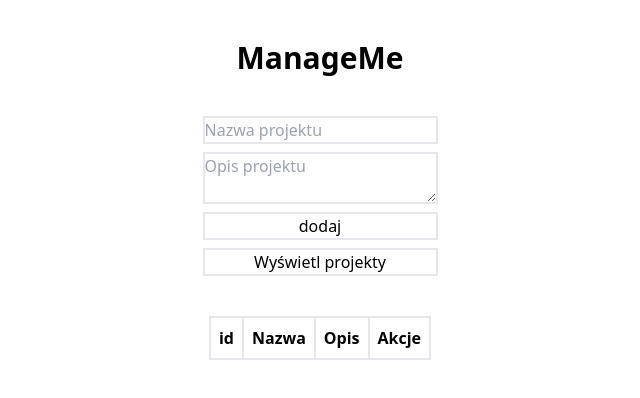
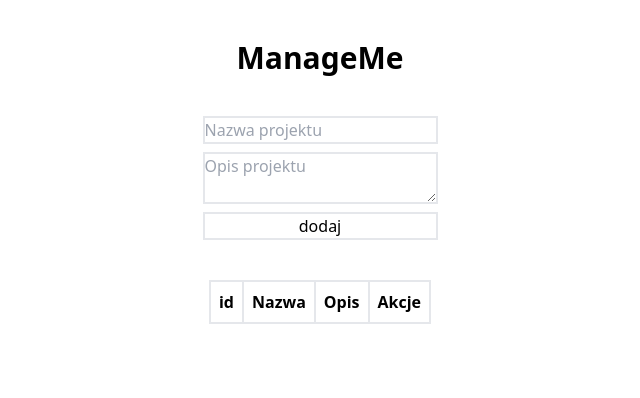
Before and after one commit to amMooncake/paw_wsei_ts, a React (Vite) app in the folder client/: page / in a window 1280 px wide. Shown: the top 398 px of the page, without its empty margins (320-960 px from the left). Built offline with nearby package versions, Linux system fonts and the light colour scheme.

Commit message:
fix(code cleanup): moved form to seperate file

```diff
--- a/client/src/App.tsx
+++ b/client/src/App.tsx
@@ -1,59 +1,22 @@
 import { useState } from 'react'
-import type { Project, ProjectForm } from './models/project'
+
 import { projectApi } from './api/projectApi'
 import DataTable from './components/dataTable'
+import ProjectForm from './components/ProjectForm'
+
+import type { Project } from './models/project'
 
 
-const emptyForm: ProjectForm = {
-  name: '',
-  description: '',
-}
-
 export default function App() {
-  const [createForm, setCreateForm] = useState<ProjectForm>(emptyForm)
   const [projects, setProjects] = useState<Project[]>(projectApi.getAll())
 
+  return (
+    <main  className="min-h-screen flex flex-col items-center justify-start p-10 gap-10">
 
-  function handleSubmit(event: React.ChangeEvent<HTMLFormElement>): void {
-    event.preventDefault()
-    projectApi.create(createForm)
+      <h1 className='text-3xl font-bold'>ManageMe</h1>
+      <ProjectForm setProjects={setProjects} />
+      <DataTable projects={projects} setProjects={setProjects} />
 
-    setCreateForm(emptyForm)
-    setProjects(projectApi.getAll())
-  }
-
-  return (
-    <main className="min-h-screen flex justify-center p-10">
-      <div className="flex flex-col items-center gap-10">
-        <h1 className='text-3xl font-bold'>ManageMe</h1>
-
-        <form id='project-form' className='flex flex-col gap-2' onSubmit={handleSubmit}>
-          <input
-            className='border-2'
-            type="text"
-            value={createForm.name}
-            placeholder="Nazwa projektu"
-            onChange={(event) => setCreateForm({ ...createForm, name: event.target.value })}
-          />
-
-          <textarea
-            className='border-2'
-            value={createForm.description}
-            placeholder="Opis projektu"
-            onChange={(event) => setCreateForm({ ...createForm, description: event.target.value })}
-          />
-          <button className='border-2' type="submit">
-            dodaj
-          </button>
-          <button className='border-2' type="button" onClick={projectApi.logAll}>
-            Wyświetl projekty
-          </button>
-        </form>
-
-        <DataTable projects={projects} setProjects={setProjects} />
-
-      </div>
     </main>
-
   )
 }
--- /dev/null
+++ b/client/src/components/ProjectForm.tsx
@@ -0,0 +1,44 @@
+import { useState, type Dispatch, type SetStateAction } from 'react';
+
+import { projectApi } from '../api/projectApi';
+
+import type { Project, ProjectForm } from '../models/project'
+import { emptyForm } from "../models/project";
+
+
+
+export default function ProjectForm({ setProjects }: { setProjects: Dispatch<SetStateAction<Project[]>> }) {
+
+    const [createForm, setCreateForm] = useState<ProjectForm>(emptyForm)
+
+  function handleSubmit(event: React.ChangeEvent<HTMLFormElement>): void {
+    event.preventDefault()
+    projectApi.create(createForm)
+
+    setCreateForm(emptyForm)
+    setProjects(projectApi.getAll())
+  }
+
+  return <>
+
+    <form id='project-form' className='flex flex-col gap-2' onSubmit={handleSubmit}>
+      <input
+        className='border-2'
+        type="text"
+        value={createForm.name}
+        placeholder="Nazwa projektu"
+        onChange={(event) => setCreateForm({ ...createForm, name: event.target.value })}
+      />
+
+      <textarea
+        className='border-2'
+        value={createForm.description}
+        placeholder="Opis projektu"
+        onChange={(event) => setCreateForm({ ...createForm, description: event.target.value })}
+      />
+
+      <button className='border-2' type="submit"> dodaj </button>
+      {/* <button className='border-2' type="button" onClick={projectApi.logAll}> Wyświetl projekty </button> */}
+    </form>
+  </>
+}
--- a/client/src/components/dataTable.tsx
+++ b/client/src/components/dataTable.tsx
@@ -2,19 +2,15 @@ import { useState } from "react";
 import { projectApi } from "../api/projectApi";
 import type { Dispatch, SetStateAction } from "react";
 
+
 import type { Project, ProjectForm } from "../models/project";
+import { emptyForm } from "../models/project";
 
 
 import { LuPencil } from "react-icons/lu";
 import { LuTrash2 } from "react-icons/lu";
 import { LuCheck } from "react-icons/lu";
 import { LuX } from 'react-icons/lu';
-
-
-const emptyForm: ProjectForm = {
-    name: '',
-    description: '',
-}
 
 
 export default function DataTable({ projects, setProjects }: { projects: Project[], setProjects: Dispatch<SetStateAction<Project[]>> }) {
--- a/client/src/models/project.ts
+++ b/client/src/models/project.ts
@@ -5,3 +5,9 @@ export interface Project {
 }
 
 export type ProjectForm = Omit<Project, 'id'>
+
+
+export const emptyForm: ProjectForm = {
+  name: '',
+  description: '',
+}
```
